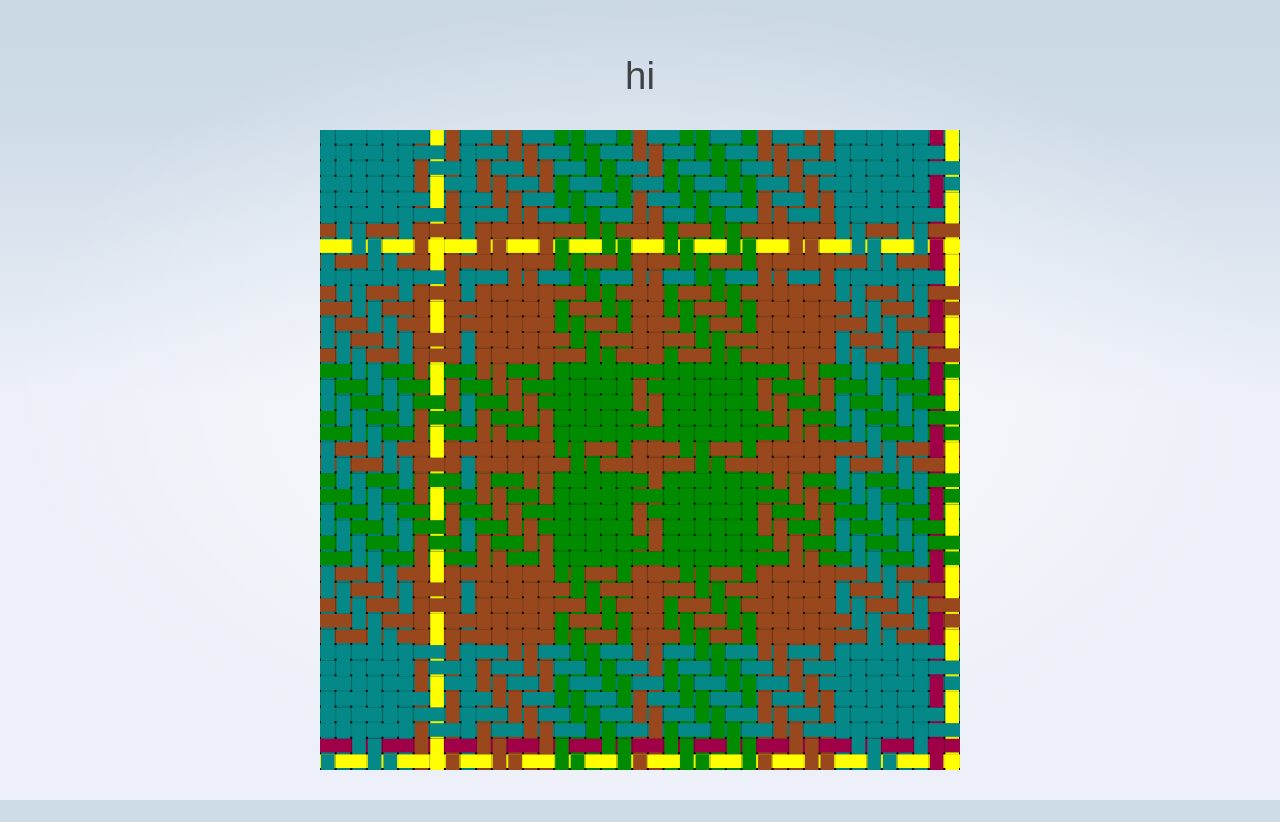
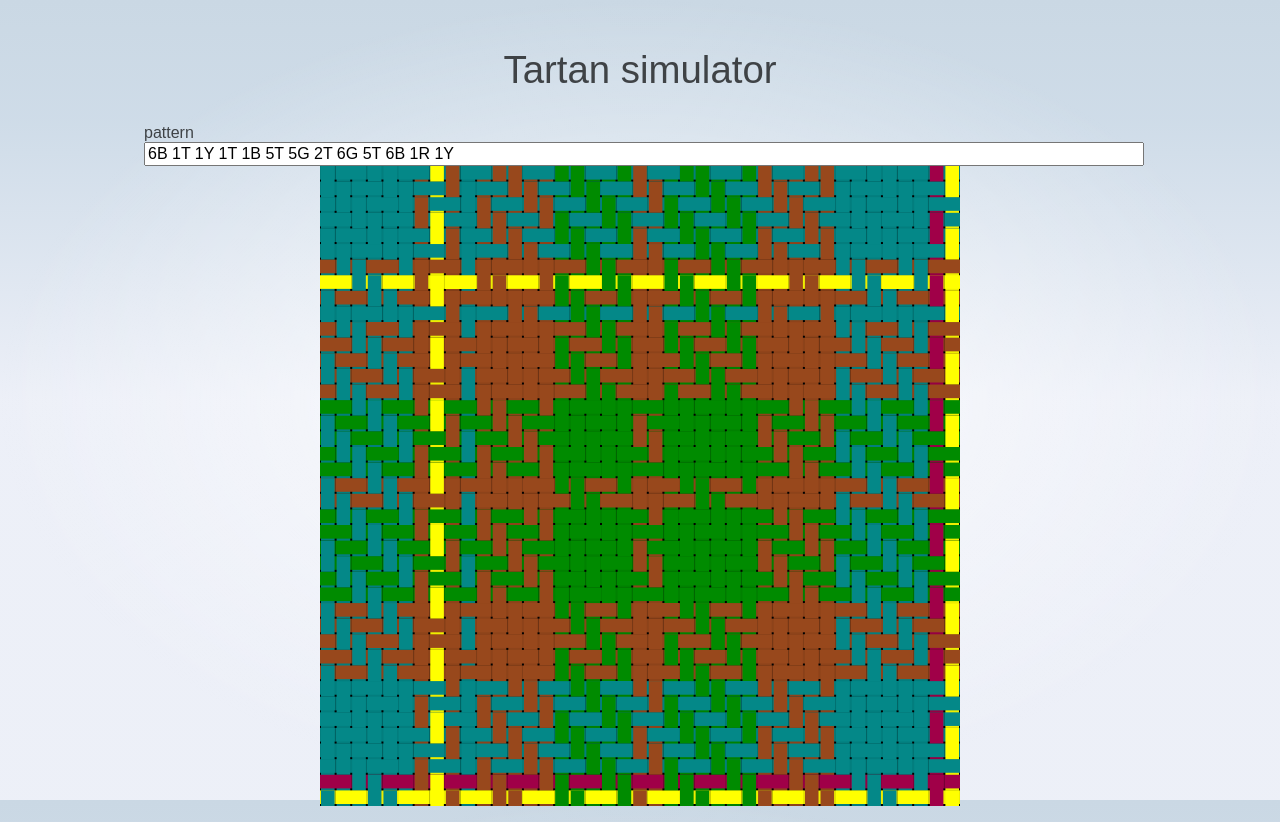
Before and after one commit to aldeka/tartanizer, a SvelteKit app: page / in a window 1280 px wide. Before the commit the page ends 800 px from the top, so only its background shows below. Built offline with nearby package versions, Linux system fonts and the light colour scheme.

Commit message:
Allow user to edit threadcount string

```diff
--- a/src/routes/+page.svelte
+++ b/src/routes/+page.svelte
@@ -349,8 +349,12 @@
 
 <section>
   <h1>
-    hi
+    Tartan simulator
   </h1>
+
+  <label>pattern
+    <input type="text" bind:value={colorString} />
+  </label>
 
   <canvas bind:this={canvas} height={size} width={size} />
 </section>
@@ -368,6 +372,15 @@
     width: 100%;
   }
 
+  label {
+    text-align: left;
+    width: 100%;
+  }
+
+  label input {
+    width: 100%;
+  }
+
   canvas {
     background: white;
   }
```
